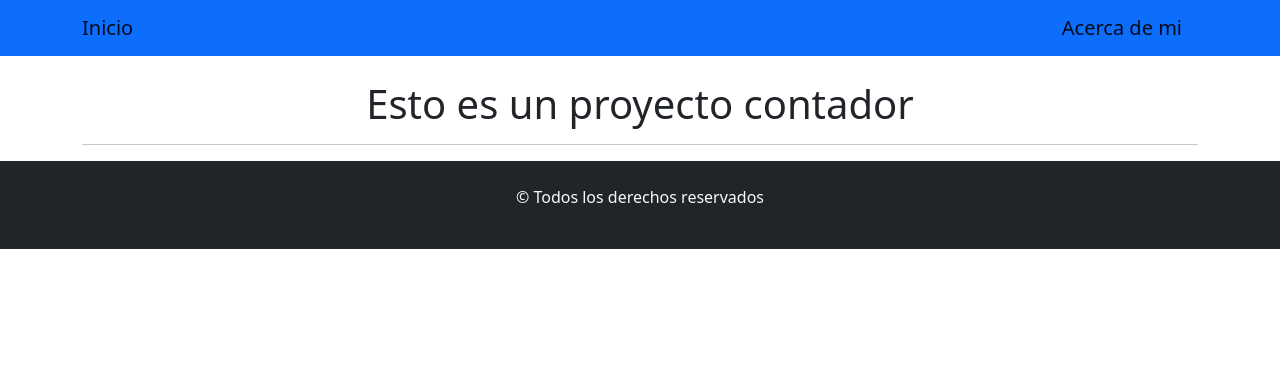
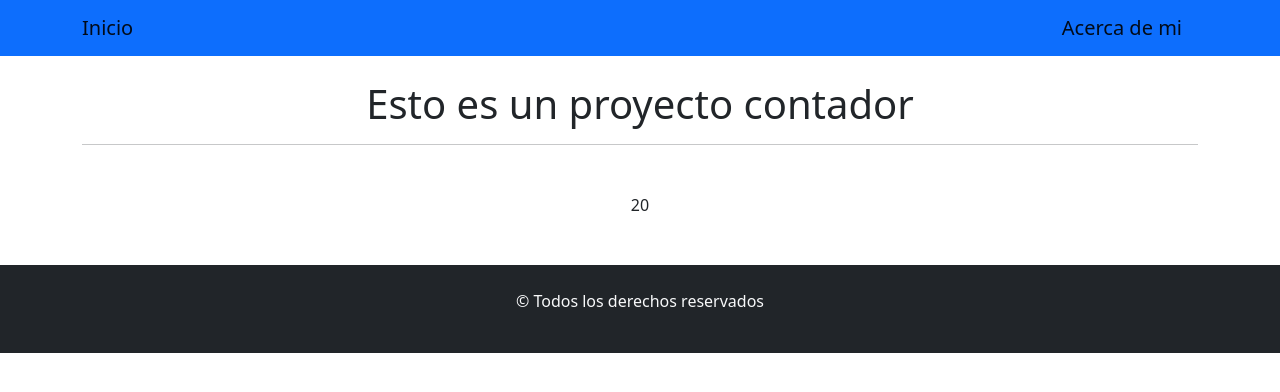
Before and after one commit to gonzalogg94/contador, a React (Create React App) app: page / in a window 1280 px wide. Shown: the top 392 px of the page. Built offline with nearby package versions, Linux system fonts and the light colour scheme.

Commit message:
agregue cambios en el maquetado

```diff
--- a/src/Contador.jsx
+++ b/src/Contador.jsx
@@ -2,10 +2,13 @@ import { Container } from "react-bootstrap";
 
 const Contador = () => {
   return (
-    <Container className="pt-4">
+    <Container className="mt-4">
       <section className="text-center">
         <h1>Esto es un proyecto contador</h1>
         <hr></hr>
+        <div className="m-5">
+          20
+        </div>
       </section>
     </Container>
   );
```
